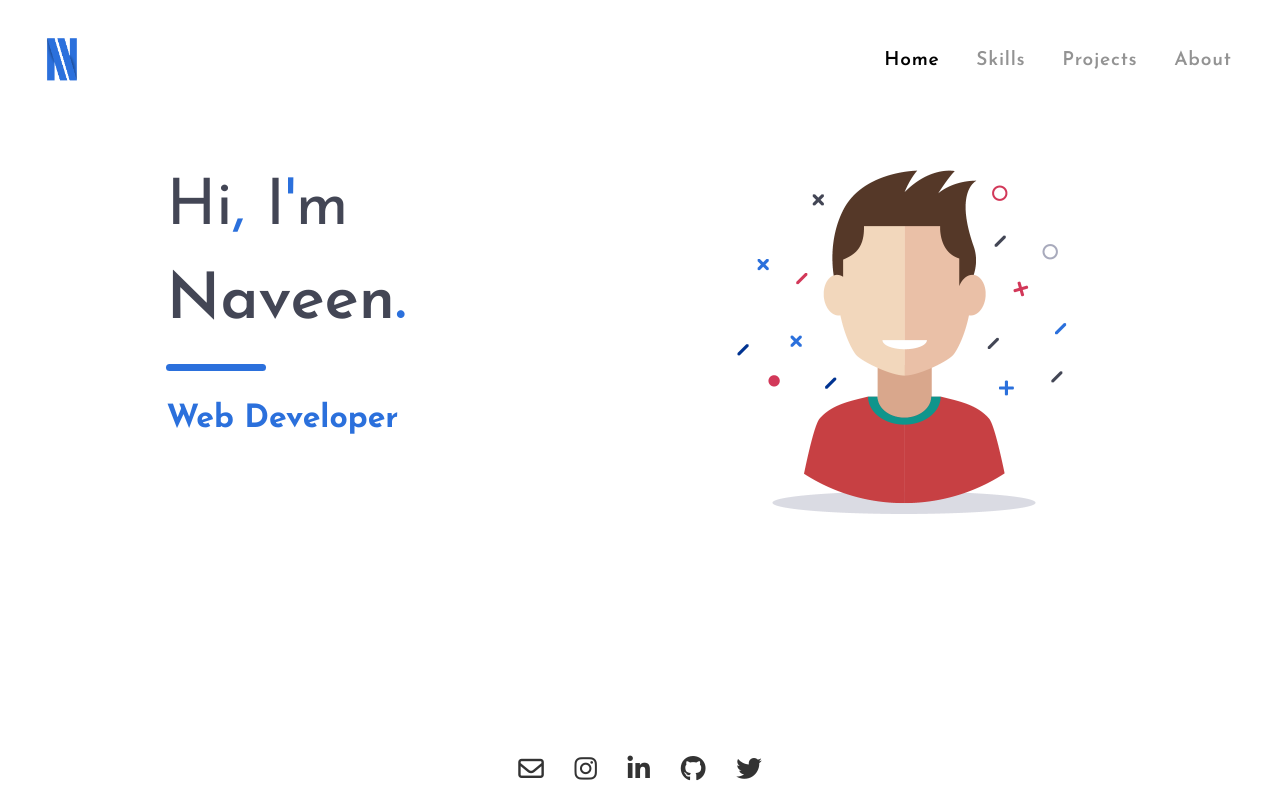
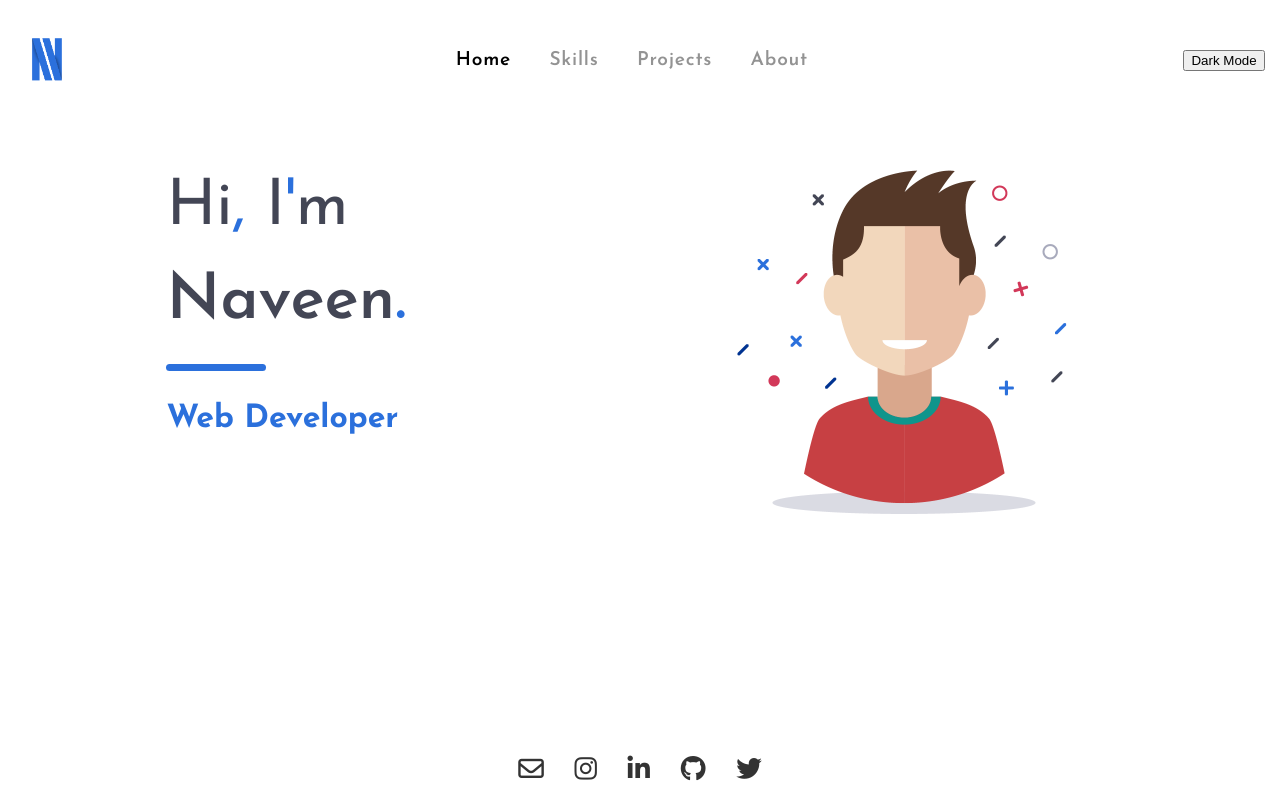
Before and after one commit to naveenbudhwal/portfolio, a Vue app: page / in a window 1280 px wide. Built offline with nearby package versions, Linux system fonts and the light colour scheme.

Commit message:
Navbar Changes

```diff
--- a/src/components/NavBar.vue
+++ b/src/components/NavBar.vue
@@ -20,6 +20,10 @@
           <router-link to="/about">About</router-link>
         </li>
       </ul>
+
+      <div @click="switchToDark" class="dark-mode-btn">
+        <button>Dark Mode</button>
+      </div>
 
       <div id="nav-icon1">
         <span></span>
@@ -51,7 +55,12 @@
 });
 
 export default {
-  name: 'Home'
+  name: 'Home',
+  methods: {
+    switchToDark () {
+      this.$store.commit('TOGGLE_DARK_MODE')
+    }
+  }
 }
 </script>
 
@@ -137,14 +146,13 @@ export default {
   display: flex;
   justify-content: space-between;
   align-items: center;
-  padding: 0;
+  padding: 0 0.8em;
   font-weight: 600;
   font-size: 1.2em;
   height: 15vh;
 }
 
 .logo {
-  margin-left: 15px;
   width: 65px;
   height: 65px;
 }
@@ -157,23 +165,24 @@ export default {
 .nav-links {
   display: flex;
   justify-content: space-around;
-  margin-right: 30px;
-  width: 30%;
+  align-items: center;
+  /* width: 30%; */
 }
 
-.nav-links a {
+.nav-item {
+  margin: 0 1em;
+  list-style: none;
+}
+
+.nav-item a {
   text-decoration: none;
   color: #939393;
   letter-spacing: 0.04em;
   transition: all 140ms cubic-bezier(.55,.06,.68,.19);
 }
 
-.nav-links a:hover {
+.nav-item a:hover {
   color: #000;
-}
-
-.nav-links li {
-  list-style: none;
 }
 
 nav a.router-link-exact-active {
@@ -204,8 +213,6 @@ nav a.router-link-exact-active {
   .nav-links {
     position: fixed;
     background: #2b70dc;
-    /* background: linear-gradient(to bottom, rgba(255, 255, 255, 0.52), rgba(43, 112, 220, 1)); */
-    background: #2b70dc;
     transform: translateX(100vh);
     right: 0px;
     height: 100vh;
@@ -220,11 +227,11 @@ nav a.router-link-exact-active {
     z-index: 2;
   }
 
-  .nav-links li {
-    padding: 30px 0;
+  .nav-item {
+    padding: 1.5em 0;
   }
 
-  .nav-links a {
+  .nav-item a {
     color: #fff;
     transition: all 0.2s cubic-bezier(0.075, 0.82, 0.165, 1);
   }
@@ -234,7 +241,7 @@ nav a.router-link-exact-active {
     position: relative;
   }
 
-  nav .nav-links a.router-link-exact-active::before {
+  nav .nav-item a.router-link-exact-active::before {
     content: '';
     position: absolute;
     width: 2.8em;
@@ -245,7 +252,7 @@ nav a.router-link-exact-active {
     z-index: -1;
   }
 
-  .nav-links a:hover {
+  .nav-item a:hover {
     color: #434655;
     font-size: 1.2em;
   }
```
